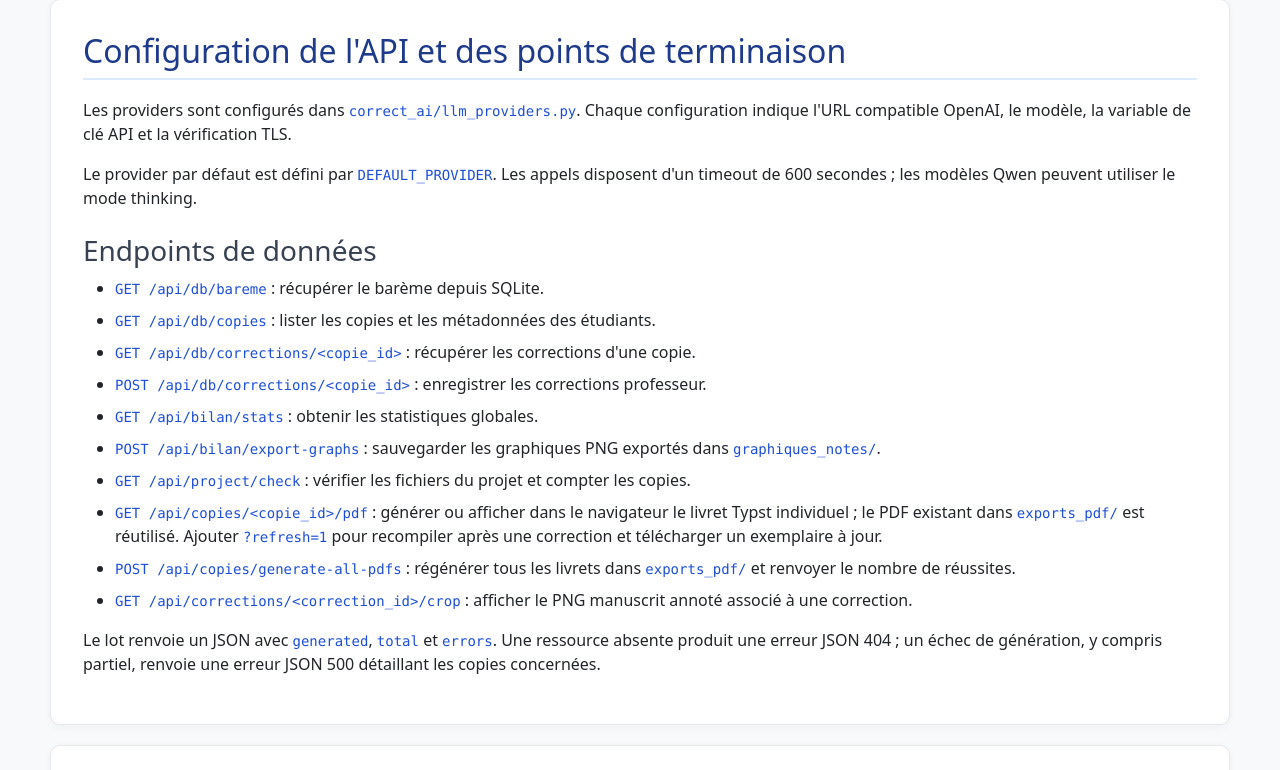
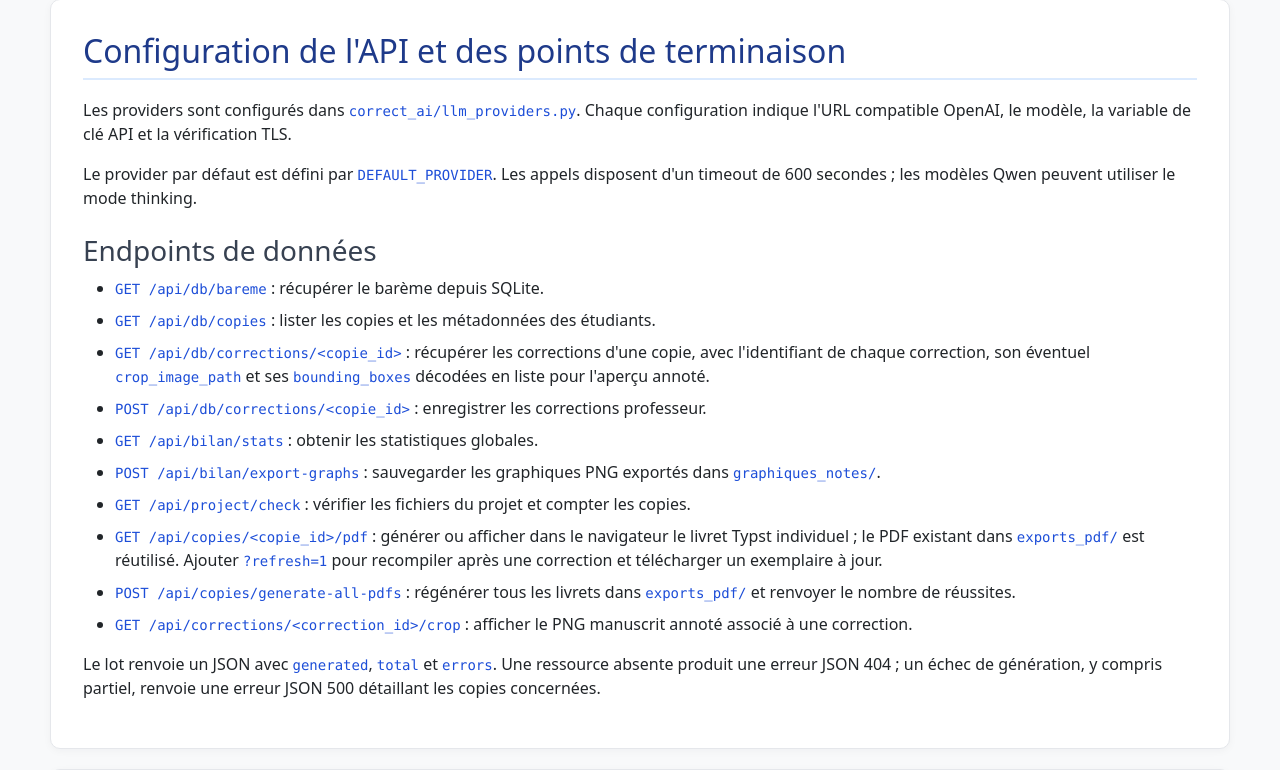
Before and after one commit to Naereen/Korektor-clone, a Flask app: page /documentation in a window 1280 px wide. Shown: the part 4979-5749 px from the top of the page. Run offline with Flask 3, Linux system fonts and the light colour scheme; some libraries are stand-ins or nearby versions.

Commit message:
feat: Mettre à jour la documentation pour inclure les métadonnées des corrections renvoyées par l'API

```diff
--- a/correct_ai/templates/documentation.html
+++ b/correct_ai/templates/documentation.html
@@ -217,7 +217,7 @@ generate_student_pdf(
         <ul>
             <li><code>GET /api/db/bareme</code> : récupérer le barème depuis SQLite.</li>
             <li><code>GET /api/db/copies</code> : lister les copies et les métadonnées des étudiants.</li>
-            <li><code>GET /api/db/corrections/&lt;copie_id&gt;</code> : récupérer les corrections d'une copie.</li>
+            <li><code>GET /api/db/corrections/&lt;copie_id&gt;</code> : récupérer les corrections d'une copie, avec l'identifiant de chaque correction, son éventuel <code>crop_image_path</code> et ses <code>bounding_boxes</code> décodées en liste pour l'aperçu annoté.</li>
             <li><code>POST /api/db/corrections/&lt;copie_id&gt;</code> : enregistrer les corrections professeur.</li>
             <li><code>GET /api/bilan/stats</code> : obtenir les statistiques globales.</li>
             <li><code>POST /api/bilan/export-graphs</code> : sauvegarder les graphiques PNG exportés dans <code>graphiques_notes/</code>.</li>
```
Also changed, not shown: README.md.
